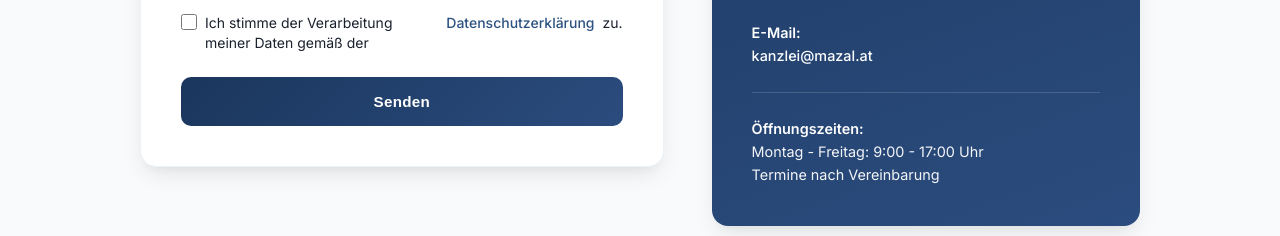
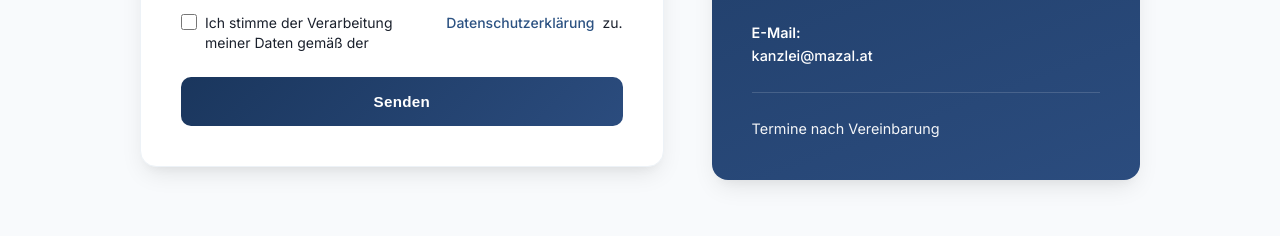
Before and after one commit to ArthurH-ops/Mazal-website, a website built with Vite: page index.html in a window 1280 px wide. Shown: the part 4450-4686 px from the top of the page. Built offline with nearby package versions, Linux system fonts and the light colour scheme.

Commit message:
Remove opening hours, keep only appointments by arrangement

```diff
--- a/index.html
+++ b/index.html
@@ -218,9 +218,7 @@
                                 <a href="mailto:kanzlei@mazal.at">kanzlei@mazal.at</a></p>
                             </div>
                             <div class="contact-info-item">
-                                <p><strong data-de="Öffnungszeiten:" data-en="Office Hours:">Öffnungszeiten:</strong><br>
-                                <span data-de="Montag - Freitag: 9:00 - 17:00 Uhr" data-en="Monday - Friday: 9:00 AM - 5:00 PM">Montag - Freitag: 9:00 - 17:00 Uhr</span><br>
-                                <span data-de="Termine nach Vereinbarung" data-en="Appointments by arrangement">Termine nach Vereinbarung</span></p>
+                                <p><span data-de="Termine nach Vereinbarung" data-en="Appointments by arrangement">Termine nach Vereinbarung</span></p>
                             </div>
                         </div>
                     </div>
```
